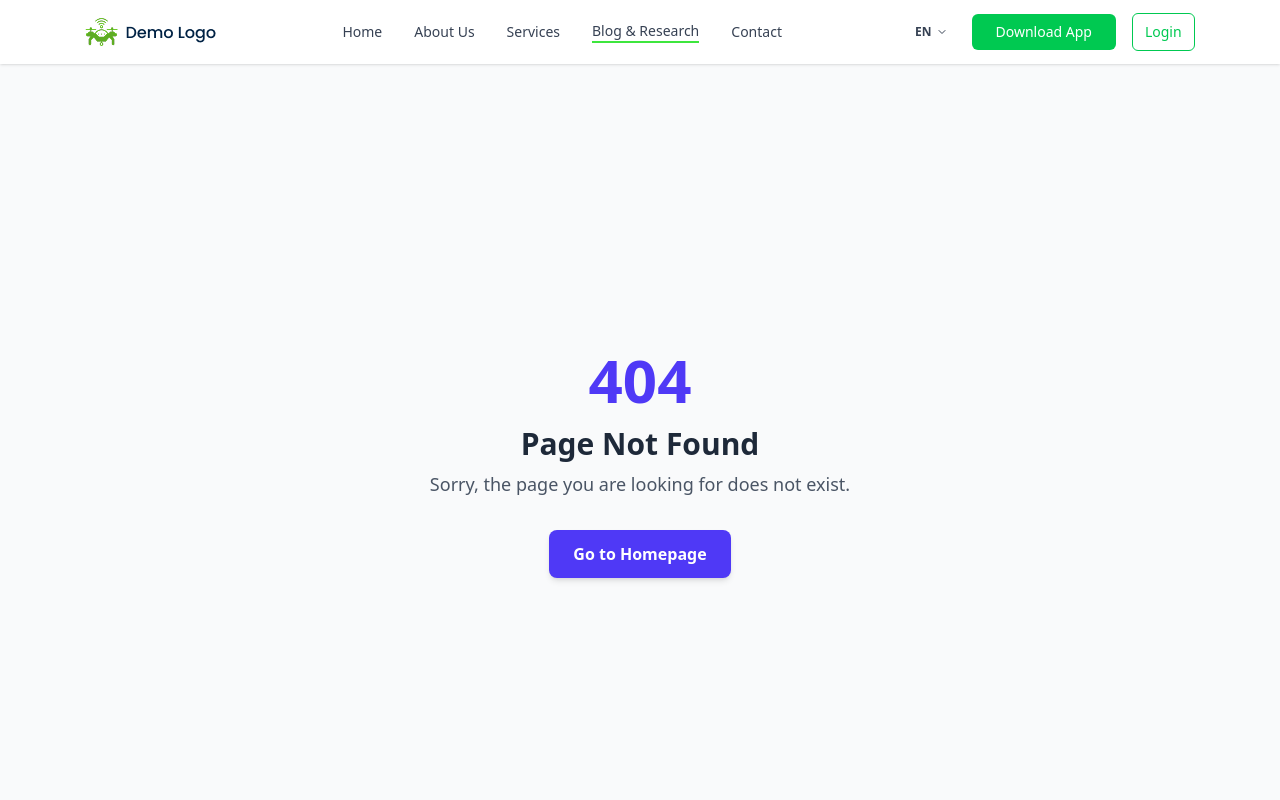
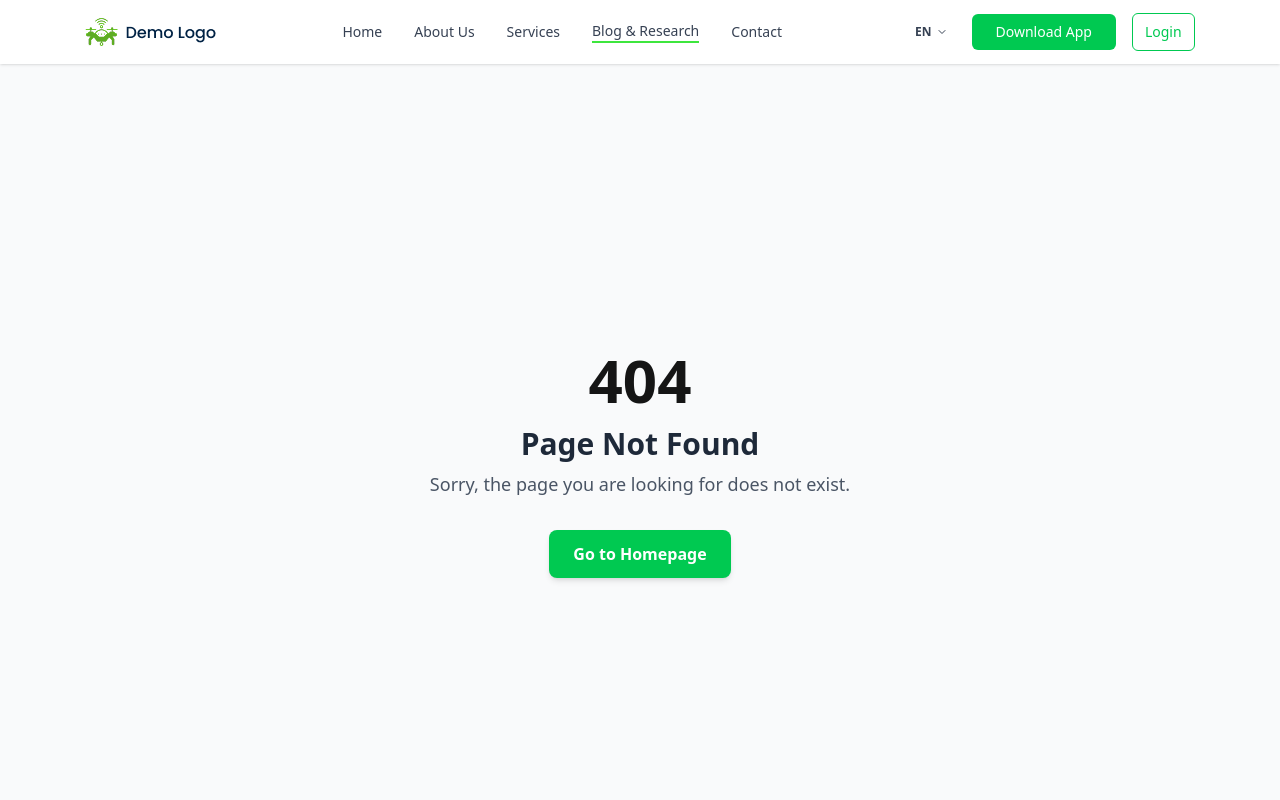
Before and after one commit to MTS-Services/prasad_e_app_pilot, a React (Vite) app: page /blog in a window 1280 px wide. Shown: the top 800 px of the page. Built offline with nearby package versions, Linux system fonts and the light colour scheme.

Commit message:
not found page edited

```diff
--- a/src/pages/NotFoundPage.jsx
+++ b/src/pages/NotFoundPage.jsx
@@ -4,14 +4,14 @@ import { Link } from 'react-router-dom';
 const NotFoundPage = () => {
   return (
     <div className='flex h-screen flex-col items-center justify-center flex-grow text-center'>
-      <h1 className='text-6xl font-extrabold text-indigo-600'>404</h1>
+      <h1 className='text-6xl font-extrabold text-black animate animate-pulse'>404</h1>
       <h2 className='text-3xl font-bold text-gray-800 mt-4'>Page Not Found</h2>
       <p className='text-lg px-3 text-gray-600 mt-2'>
         Sorry, the page you are looking for does not exist.
       </p>
       <Link
         to='/'
-        className='mt-8 px-6 py-3 bg-indigo-600 text-white font-semibold rounded-lg shadow-md hover:bg-indigo-700'
+        className='mt-8 px-6 py-3 bg-green-500 text-white font-semibold rounded-lg shadow-md hover:bg-green-700'
       >
         Go to Homepage
       </Link>
```
